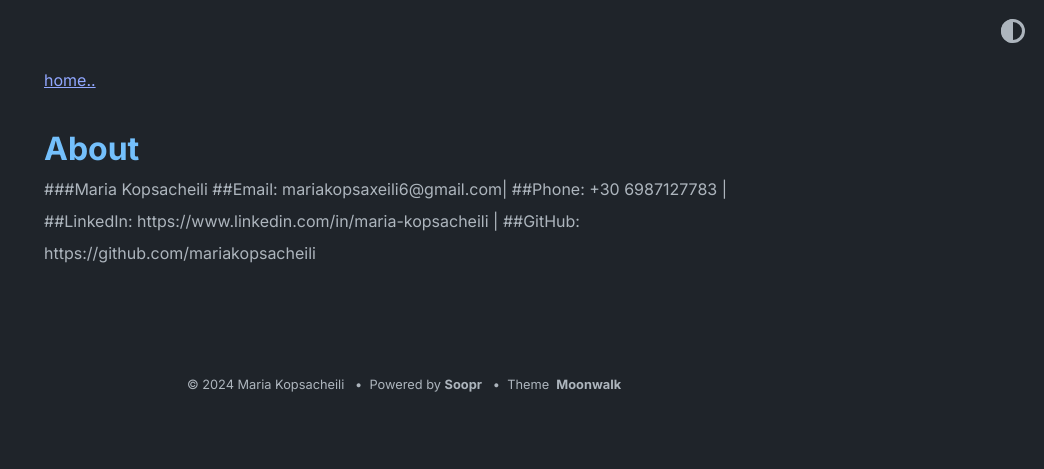
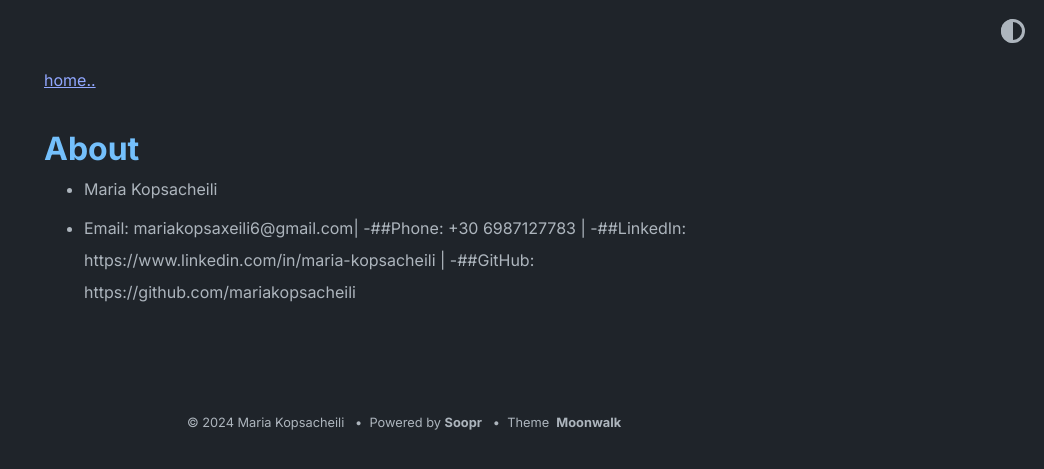
Before and after one commit to mariakopsacheili/mariakopsacheili.github.io, a Jekyll site: the page built from about.md, in a window 1280 px wide. Shown: the top 469 px of the page, without its empty margins (236-1280 px from the left). Built offline with Jekyll 4.4.1, drawn with Linux system fonts in a browser that asks for light colours; part of the change alters nothing that is shown.

```diff
--- a/about.md
+++ b/about.md
@@ -3,8 +3,8 @@ layout: post
 title: About
 ---
 
-###Maria Kopsacheili
-##Email: mariakopsaxeili6@gmail.com|
-##Phone: +30 6987127783 |
-##LinkedIn: https://www.linkedin.com/in/maria-kopsacheili |
-##GitHub: https://github.com/mariakopsacheili
+- Maria Kopsacheili
+- Email: mariakopsaxeili6@gmail.com|
+-##Phone: +30 6987127783 |
+-##LinkedIn: https://www.linkedin.com/in/maria-kopsacheili |
+-##GitHub: https://github.com/mariakopsacheili
```
